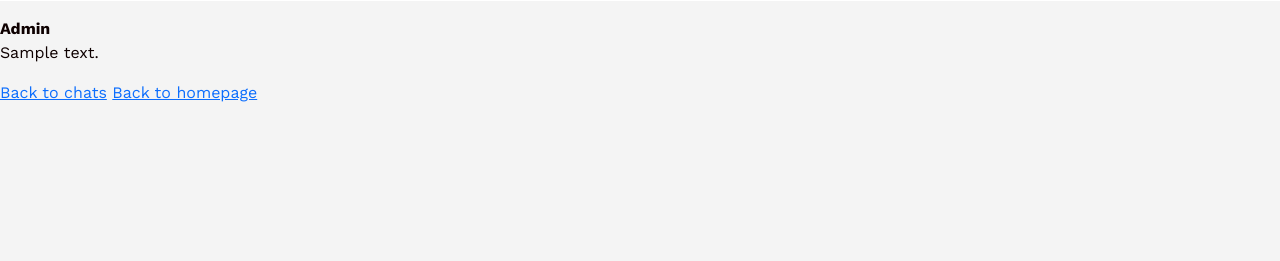
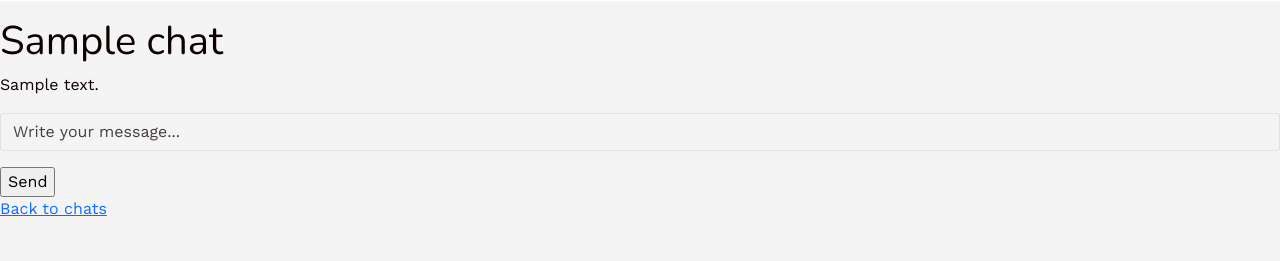
Before and after one commit to tristancoutenspro-jpg/FREUD, a Rails app: page /chats/1/messages in a window 1280 px wide. Shown: the part 57-318 px from the top of the page. Run offline with Rails 7, Linux system fonts and the light colour scheme; a user stored in the database is signed in; tables that the repository leaves empty hold one stand-in row (values such as "Sample post"); data that the repository does not hold is empty; style sheets or scripts are compiled from the project's sources; some libraries are stand-ins or nearby versions.

Commit message:
we can add a message

```diff
--- a/app/controllers/chats_controller.rb
+++ b/app/controllers/chats_controller.rb
@@ -10,6 +10,7 @@ class ChatsController < ApplicationController
   end
 
   def show
-    @chat = Chat.find(params[:id])
+    @chat = current_user.chats.find(params[:id])
+    @messages = @chat.messages.order(created_at: :asc)
   end
 end
--- a/app/controllers/messages_controller.rb
+++ b/app/controllers/messages_controller.rb
@@ -1,22 +1,29 @@
 class MessagesController < ApplicationController
+  before_action :set_chat
+
   def index
-    @messages = Message.all
+    @messages = @chat.messages.order(created_at: :asc)
   end
 
-
   def create
-    @message= Message.new(message_params)
-
+    @chat = Chat.find(params[:chat_id])
+    @message = Message.new(message_params)
+    @message.chat = @chat
+    @message.role = "user"
     if @message.save
-    redirect_to message_path(@message)
+    redirect_to chat_path(@chat)
     else
-      render :new, status: :unprocessable_entity
-
+    render "chats/show", status: :unprocessable_entity
     end
 end
+
   private
 
+  def set_chat
+    @chat = current_user.chats.find(params[:chat_id])
+  end
+
   def message_params
-      params.require(:message).permit(:content, :role)
+    params.require(:message).permit(:content)
   end
 end
--- a/app/models/message.rb
+++ b/app/models/message.rb
@@ -1,3 +1,6 @@
 class Message < ApplicationRecord
   belongs_to :chat
+
+  validates :content, presence: true
+
 end
--- a/app/views/messages/index.html.erb
+++ b/app/views/messages/index.html.erb
@@ -3,11 +3,19 @@
 <div class="messages">
   <% @messages.each do |message| %>
     <div class="message">
-      <strong><%= message.role.capitalize %></strong>
+
       <p><%= message.content %></p>
     </div>
   <% end %>
 </div>
+<div class="message-form">
+  <%= simple_form_for [@chat, Message.new] do |f| %>
+    <%= f.input :content,
+      label: false,
+      placeholder: "Write your message..." %>
+
+    <%= f.submit "Send" %>
+  <% end %>
+</div>
 
 <%= link_to "Back to chats", chats_path %>
-<%= link_to "Back to homepage", home_path %>
```
Also changed, not shown: app/views/chats/show.html.erb (+20 -0 lines), app/views/messages/create.html.erb (added). Lines whose indentation alone changed are shown as unchanged.
